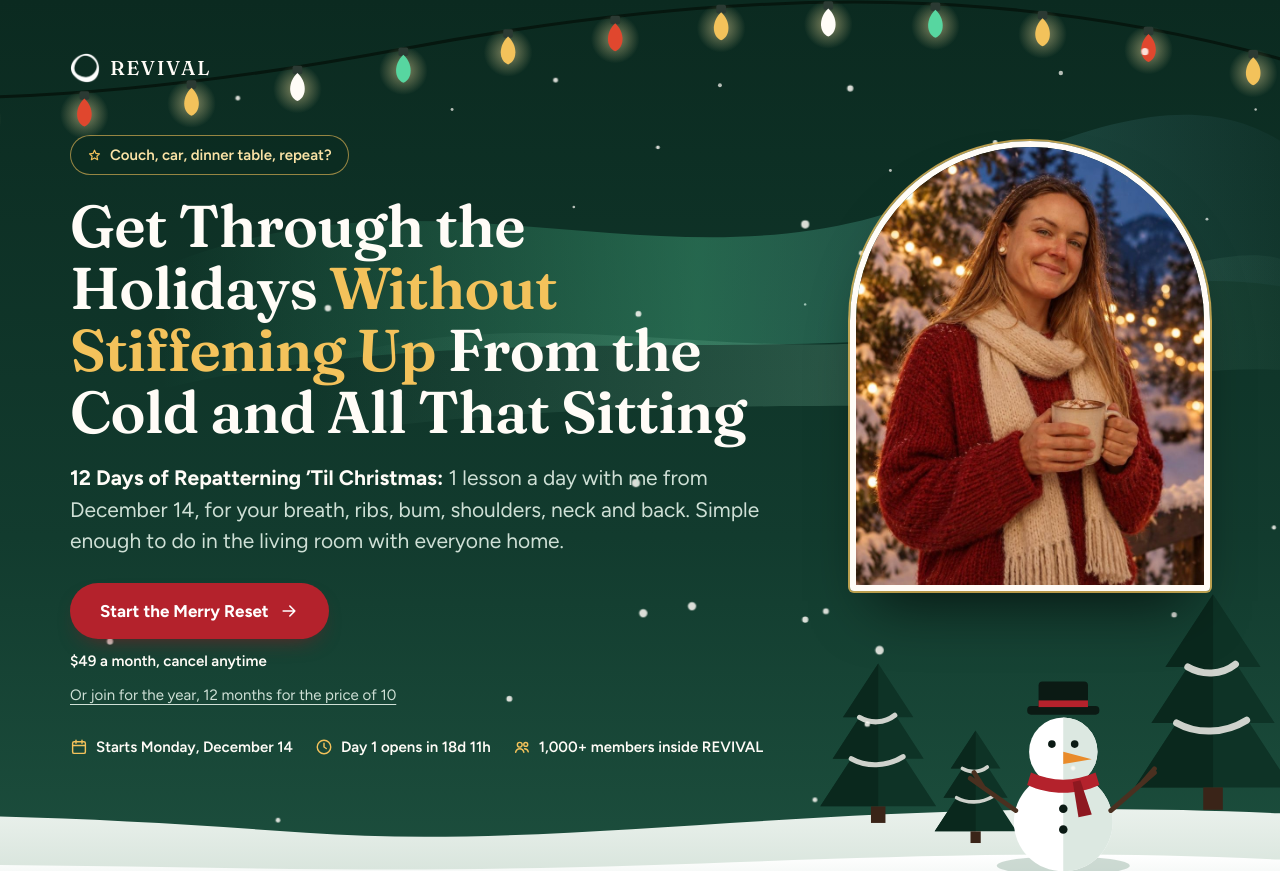
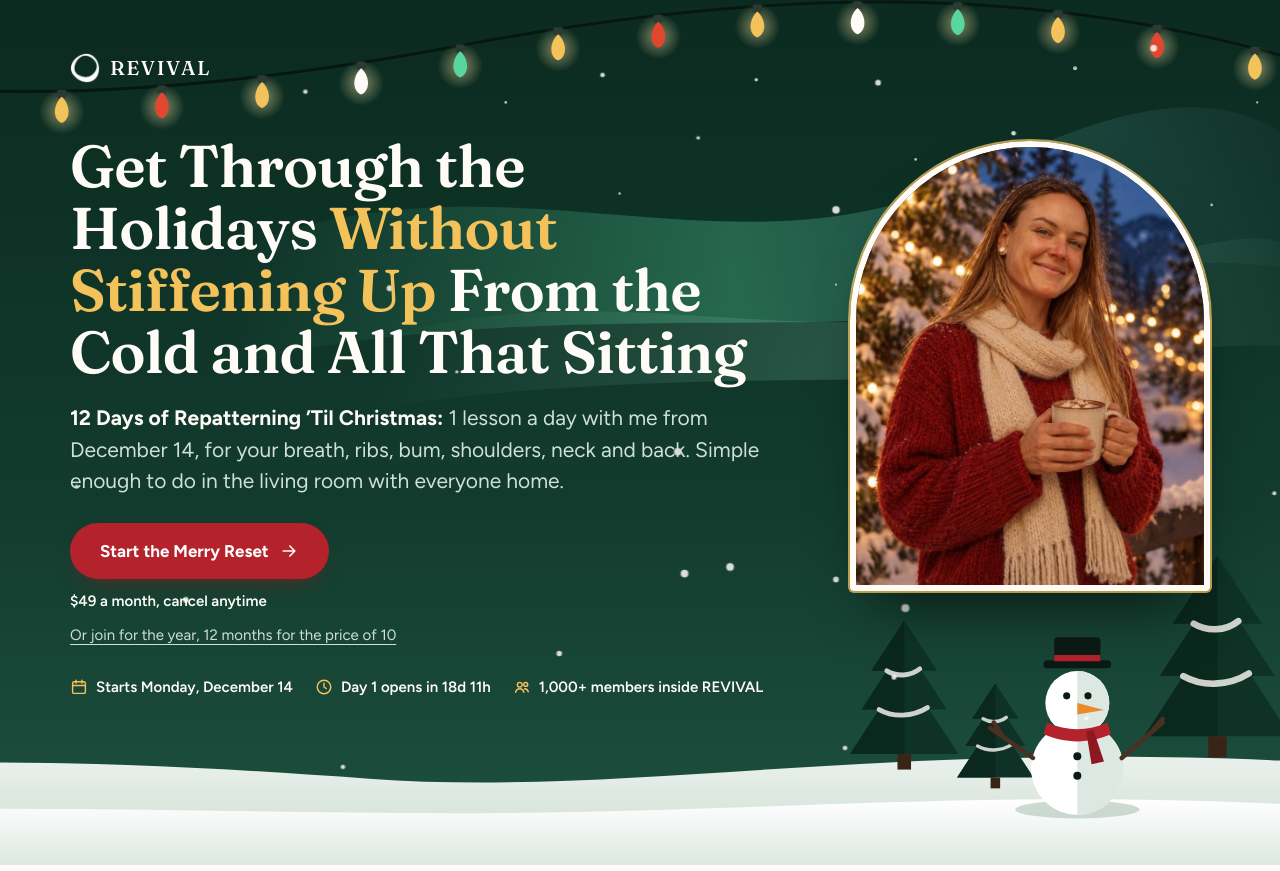
Before and after one commit to REPATTERNco/merry, a plain HTML site: page index.html in a window 1280 px wide. Shown: the top 871 px of the page. Drawn offline with Linux system fonts and the light colour scheme.

Commit message:
Remove the hero eyebrow
Co-Authored-By: Claude Opus 5.5 <noreply@anthropic.com>
Claude-Session: https://claude.ai/code/session_019knc66Eizx1qGqf97Zg2Gk

```diff
--- a/index.html
+++ b/index.html
@@ -340,7 +340,6 @@ footer .wrap{display:flex;flex-wrap:wrap;justify-content:space-between;gap:10px
     <div class="brand"><img src="img/logo.png" width="30" height="30" alt=""><span>REVIVAL</span></div>
     <div class="hero-grid">
     <div class="hero-copy">
-      <span class="pill"><svg class="icon" aria-hidden="true"><use href="#i-star"/></svg><span>Couch, car, dinner table, repeat?</span></span>
       <h1 id="h1" data-before="Get Through the Holidays Without Stiffening Up From the Cold and All That Sitting" data-after="Get Through the Holidays Without Stiffening Up From the Cold and All That Sitting">Get Through the Holidays <span class="hl">Without Stiffening Up</span> From the Cold and All That Sitting</h1>
       <p class="sub" id="sub" data-before="12 Days of Repatterning ’Til Christmas: 1 lesson a day with me from December 14, for your breath, ribs, bum, shoulders, neck and back. Simple enough to do in the living room with everyone home." data-after="12 Days of Repatterning ’Til Christmas: all 12 lessons are open inside REVIVAL, for your breath, ribs, bum, shoulders, neck and back. Simple enough to do in the living room with everyone home."><strong class="hl-sub">12 Days of Repatterning ’Til Christmas:</strong> 1 lesson a day with me from December 14, for your breath, ribs, bum, shoulders, neck and back. Simple enough to do in the living room with everyone home.</p>
       <div class="cta" id="hero-cta">
```
